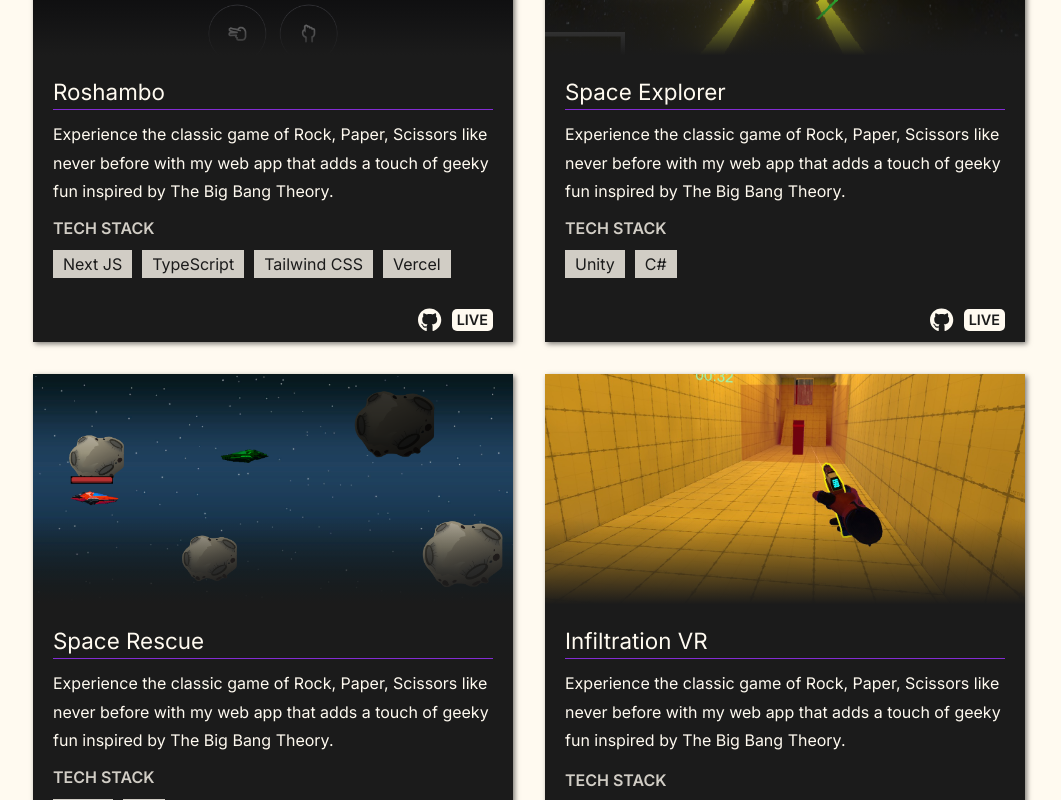
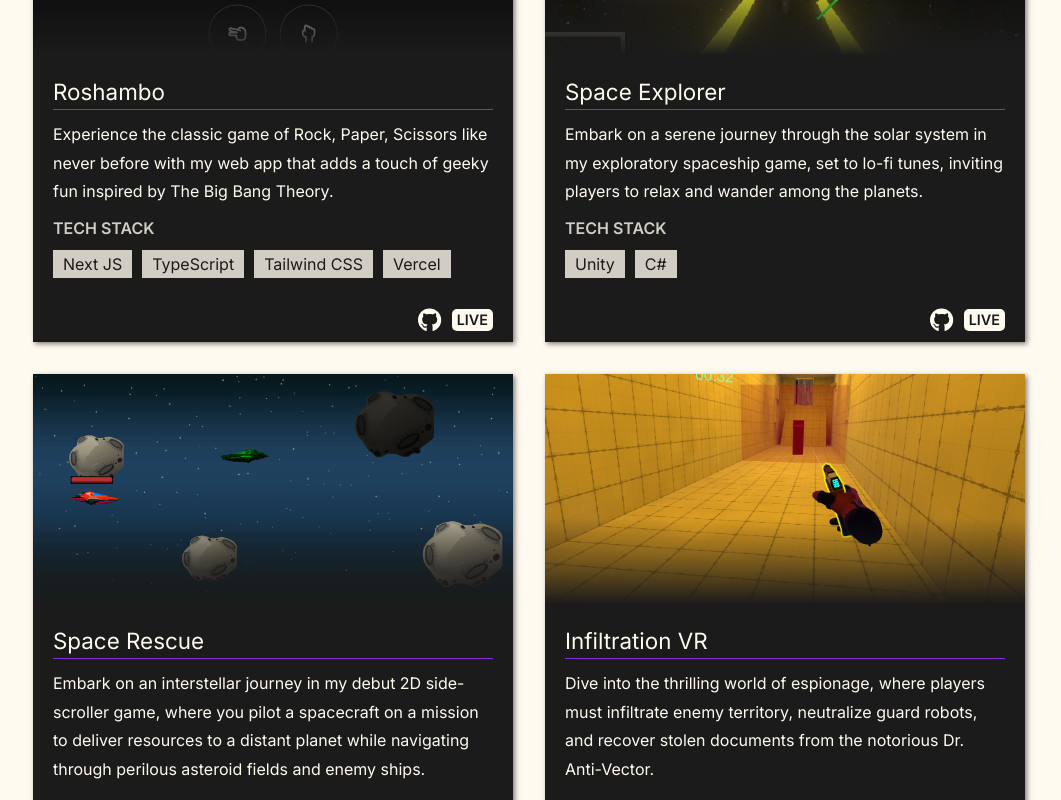
Before and after one commit to prtkgoswami/portfolio-site, a Next.js app: page / in a window 1280 px wide. Shown: the part 3760-4560 px from the top of the page, without its empty margins (111-1172 px from the left). Built offline with nearby package versions, Linux system fonts and the light colour scheme.

Commit message:
Bug Fixes

```diff
--- a/src/app/common/const.tsx
+++ b/src/app/common/const.tsx
@@ -223,7 +223,7 @@ export const PROJECT_DETAILS: Project[] = [
       mobile: "",
     },
     fit: "object-fill",
-    desc: "Experience the classic game of Rock, Paper, Scissors like never before with my web app that adds a touch of geeky fun inspired by The Big Bang Theory.",
+    desc: "Embark on a serene journey through the solar system in my exploratory spaceship game, set to lo-fi tunes, inviting players to relax and wander among the planets.",
     tech: ["Unity", "C#"],
   },
   {
@@ -236,7 +236,7 @@ export const PROJECT_DETAILS: Project[] = [
       mobile: "",
     },
     fit: "object-fill",
-    desc: "Experience the classic game of Rock, Paper, Scissors like never before with my web app that adds a touch of geeky fun inspired by The Big Bang Theory.",
+    desc: "Embark on an interstellar journey in my debut 2D side-scroller game, where you pilot a spacecraft on a mission to deliver resources to a distant planet while navigating through perilous asteroid fields and enemy ships.",
     tech: ["Unity", "C#"],
   },
   {
@@ -249,7 +249,7 @@ export const PROJECT_DETAILS: Project[] = [
       mobile: "",
     },
     fit: "object-fill",
-    desc: "Experience the classic game of Rock, Paper, Scissors like never before with my web app that adds a touch of geeky fun inspired by The Big Bang Theory.",
+    desc: "Dive into the thrilling world of espionage, where players must infiltrate enemy territory, neutralize guard robots, and recover stolen documents from the notorious Dr. Anti-Vector.",
     tech: ["Unity", "C#", "Unity VR"],
   },
 ];
--- a/src/app/components/CustomBackground/index.css
+++ b/src/app/components/CustomBackground/index.css
@@ -26,5 +26,5 @@
   /* transform: scale(2.5); */
 }
 .item-container.active > .dot {
-  color: rgba(var(--accent-1-rgb), 1);
+  color: rgba(var(--accent-1-rgb), 0.8);
 }
--- a/src/app/components/ExperienceSection/index.css
+++ b/src/app/components/ExperienceSection/index.css
@@ -114,7 +114,7 @@
   flex-direction: column;
   row-gap: 15px;
   overflow: hidden;
-  transition: all 1s ease-out;
+  transition: all 0.5s ease-in-out;
   height: auto;
   align-items: center;
 }
--- a/src/app/components/ExperienceSection/index.tsx
+++ b/src/app/components/ExperienceSection/index.tsx
@@ -30,7 +30,10 @@ const ExperienceSection = ({
   };
 
   const handleCategoryChange = (category: string) => {
-    setActiveCategory(category);
+    setExpandedIndex(-1);
+    setTimeout(() => {
+      setActiveCategory(category);
+    }, 800);
   };
 
   useEffect(() => {
```
